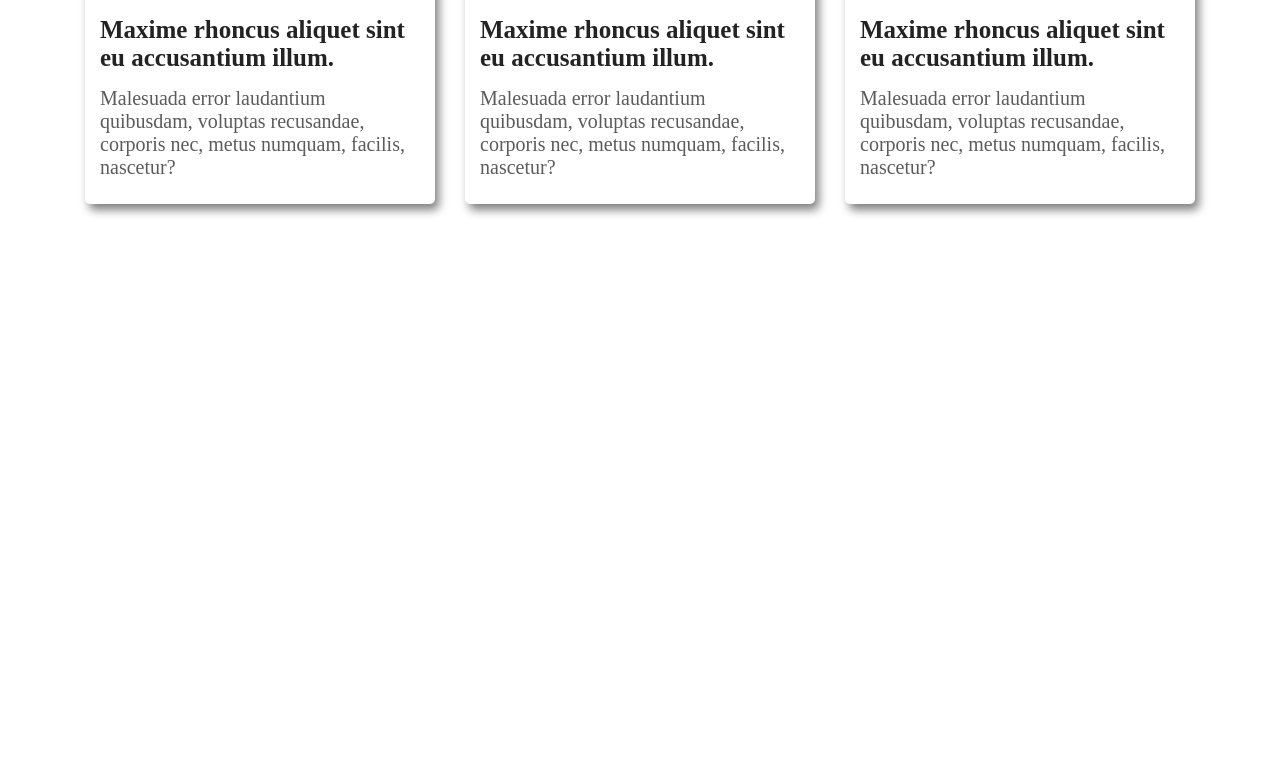
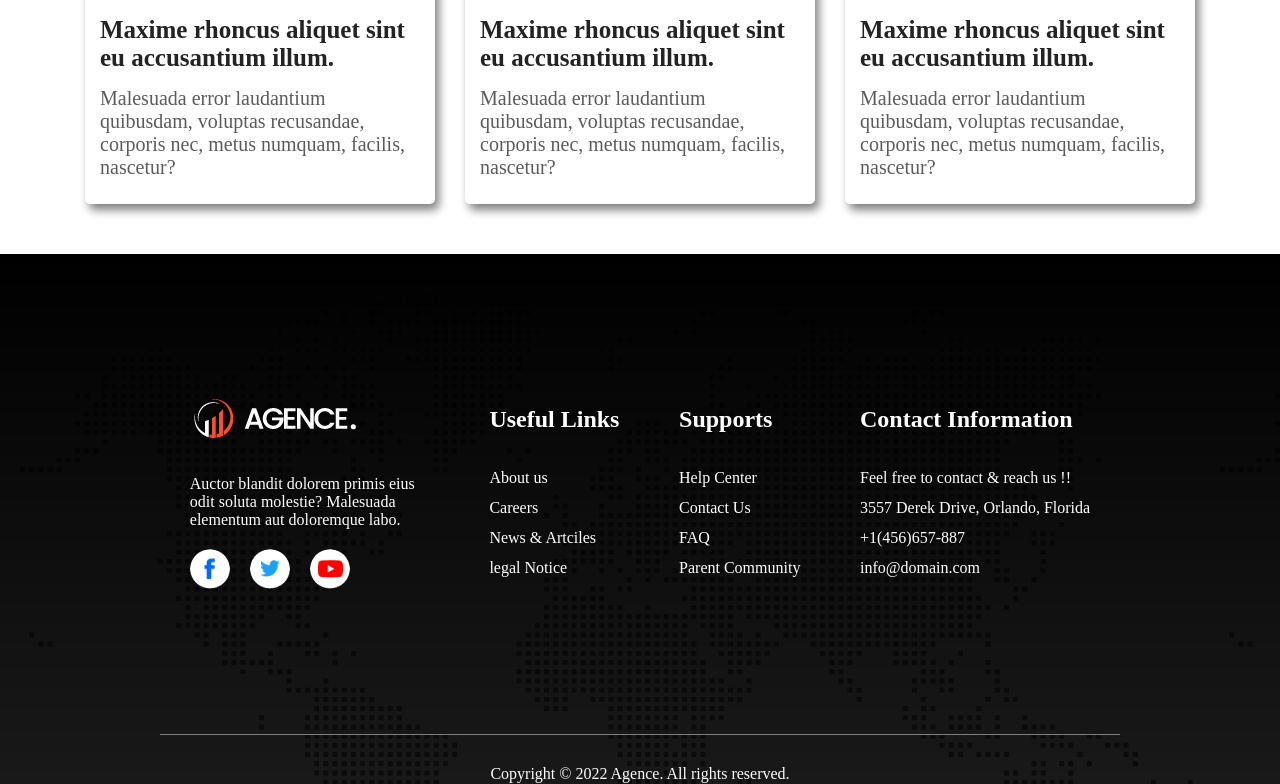
Before and after one commit to sumaakter1/digital-agency, a plain HTML site: page index.html in a window 1280 px wide. Shown: the part 2491-3275 px from the top of the page. Before the commit the page ends 2715 px from the top, so only its background shows below. Drawn offline with Linux system fonts and the light colour scheme.

Commit message:
footer added

```diff
--- a/index.html
+++ b/index.html
@@ -99,6 +99,7 @@
           </div>
         </div>
       </section>
+
       <!-- appointment section  -->
       <div class="appointment-container">
         <div class="number">
@@ -129,6 +130,7 @@
           distinctio! Non officiis, id natus non nisl provident justo.
         </p>
       </div>
+
       <!-- card start  -->
       <div class="blogs">
         <div class="blog">
@@ -136,8 +138,8 @@
           <div class="card-detail">
             <h2>Maxime rhoncus aliquet sint eu accusantium illum.</h2>
             <p>
-            Malesuada error laudantium quibusdam, voluptas recusandae, corporis
-            nec, metus numquam, facilis, nascetur?
+              Malesuada error laudantium quibusdam, voluptas recusandae,
+              corporis nec, metus numquam, facilis, nascetur?
             </p>
           </div>
         </div>
@@ -146,8 +148,8 @@
           <div class="card-detail">
             <h2>Maxime rhoncus aliquet sint eu accusantium illum.</h2>
             <p>
-            Malesuada error laudantium quibusdam, voluptas recusandae, corporis
-            nec, metus numquam, facilis, nascetur?
+              Malesuada error laudantium quibusdam, voluptas recusandae,
+              corporis nec, metus numquam, facilis, nascetur?
             </p>
           </div>
         </div>
@@ -156,12 +158,60 @@
           <div class="card-detail">
             <h2>Maxime rhoncus aliquet sint eu accusantium illum.</h2>
             <p>
-            Malesuada error laudantium quibusdam, voluptas recusandae, corporis
-            nec, metus numquam, facilis, nascetur?
+              Malesuada error laudantium quibusdam, voluptas recusandae,
+              corporis nec, metus numquam, facilis, nascetur?
             </p>
           </div>
         </div>
       </div>
     </main>
+
+    <footer>
+      <div class="footer-container">
+        <div class="agency">
+          <img class="footer-title" src="asset/logo/logo.png" alt="" />
+          <p>
+            Auctor blandit dolorem primis eius odit soluta molestie? Malesuada
+            elementum aut doloremque labo.
+          </p>
+          <ul class="agancy-icon">
+            <li><img src="asset/icons/fb.png" alt="" /></li>
+            <li><img src="asset/icons/twitter.png" alt="" /></li>
+            <li><img src="asset/icons/youtube.png" alt="" /></li>
+          </ul>
+        </div>
+        <div>
+          <h2 class="footer-title">Useful Links</h2>
+          <ul class="footer-links">
+            <li><a href="">About us</a></li>
+            <li><a href="">Careers</a></li>
+            <li><a href="">News & Artciles</a></li>
+            <li><a href="">legal Notice</a></li>
+          </ul>
+        </div>
+        <div>
+          <h2 class="footer-title">Supports</h2>
+          <ul class="footer-links">
+            <li><a href="">Help Center</a></li>
+            <li><a href="">Contact Us</a></li>
+            <li><a href="">FAQ</a></li>
+            <li><a href="">Parent Community</a></li>
+          </ul>
+        </div>
+        <div>
+          <h2 class="footer-title">Contact Information</h2>
+          <ul class="footer-links">
+            <li><a href="">Feel free to contact & reach us !!</a></li>
+            <li><a href="">3557 Derek Drive, Orlando, Florida</a></li>
+            <li><a href="">+1(456)657-887</a></li>
+            <li><a href="">info@domain.com</a></li>
+          </ul>
+        </div>
+      </div>
+
+      <!-- copyright  -->
+
+      <p class="copyright">Copyright &copy 2022 Agence. All rights reserved.</p>
+    </footer>
   </body>
 </html>
--- a/style.css
+++ b/style.css
@@ -1,10 +1,10 @@
-*{
+* {
   padding: 0;
   margin: 0;
   /* border: 2px solid green; */
 }
 
-.nav-container{
+.nav-container {
   color: white;
   background-color: #9b9898;
   padding: 25px;
@@ -12,21 +12,23 @@
   justify-content: space-around;
 }
 
-.items{
+.items {
   list-style: none;
   display: flex;
 }
-.item{
+.item {
   font-size: 20px;
   font-weight: bold;
   padding: 5px;
   margin-right: 20px;
 }
+
 /* banner styles */
-span{
+
+span {
   color: red;
 }
-.banner-container{
+.banner-container {
   width: 100%;
   height: 100vh;
   background-image: url(asset/image/background.jpg);
@@ -34,36 +36,36 @@ span{
   display: flex;
   justify-content: center;
   align-items: center;
-    text-align:center;
-
+  text-align: center;
 }
-.title-banner{
+.title-banner {
   font-size: 85px;
   font-weight: bold;
 }
-.discription{
+.discription {
   font-size: 22px;
   width: 50%;
   margin: auto;
   padding: 15px;
 }
 
-.btn{
+.btn {
   padding: 15px 30px;
   font-size: 17px;
   border: none;
   margin: 5px;
 }
-.btn-discover{
-    background-color:red;
+.btn-discover {
+  background-color: red;
   color: white;
 }
 
 /* service style  */
-.secvice-container{
+.secvice-container {
   width: 100%;
   height: 100vh;
-    background-image: url(asset/image/footer-bg.png),linear-gradient(rgba(0,0,0,1),rgba(0,0,0,0.9));
+  background-image: url(asset/image/footer-bg.png),
+    linear-gradient(rgba(0, 0, 0, 1), rgba(0, 0, 0, 0.9));
   background-blend-mode: overlay;
   display: flex;
   align-items: center;
@@ -71,49 +73,49 @@ span{
   padding-bottom: 120px;
 }
 
-.service-dtl-container{
+.service-dtl-container {
   color: gainsboro;
   width: 50%;
 }
-.service-btn{
-    color:gray;
+.service-btn {
+  color: gray;
   border-radius: 30px;
 }
 
-.service-title{
+.service-title {
   font-size: 30px;
   font-weight: bold;
   padding: 15px;
 }
-.service-detail{
+.service-detail {
   font-size: 20px;
   padding: 15px;
   width: 75%;
 }
-.service-list{
+.service-list {
   padding: 25px;
   list-style: decimal;
 }
-.service-item{
+.service-item {
   font-size: 18px;
 }
-.author-details{
+.author-details {
   display: flex;
   align-items: center;
 }
-.author-detail{
+.author-detail {
   display: flex;
   align-items: center;
   gap: 10px;
   border-right: 2px solid red;
   padding-right: 40px;
 }
-.author-detail img{
+.author-detail img {
   height: 80px;
   width: 80px;
   border-radius: 40px;
 }
-.detail-btn{
+.detail-btn {
   color: red;
   background-color: white;
   border-radius: 30px;
@@ -121,14 +123,13 @@ span{
 }
 
 /* service icon section styles  */
-.service-icon-container{
+.service-icon-container {
   display: flex;
   gap: 20px;
   flex-wrap: wrap;
   width: 50%;
-    /* margin: 40px; */
 }
-.service-icon-div{
+.service-icon-div {
   width: 200px;
   height: 200px;
   background-color: white;
@@ -136,15 +137,14 @@ span{
   padding: 50px;
   border-radius: 10px;
   box-shadow: 4px 5px 8px gray;
-
 }
-.service-icon-div img{
+.service-icon-div img {
   width: 100px;
   padding-bottom: 20px;
 }
 
 /* appointment section styles  */
-.appointment-container{
+.appointment-container {
   display: flex;
   justify-content: space-around;
   align-items: center;
@@ -156,66 +156,115 @@ span{
   border-radius: 20px;
   margin-top: -80px;
 }
-.appointment-container button{
+.appointment-container button {
   color: black;
 }
-.number{
+.number {
   display: flex;
   gap: 15px;
   border-right: 2px solid white;
   padding-right: 30px;
   line-height: 30px;
-
 }
-.number img{
+.number img {
   width: 90px;
 }
 
-.appointment-disc{
+.appointment-disc {
   width: 350px;
   font-size: 18px;
-
 }
 
 /* blog section styles */
-.blog-section{
+.blog-section {
   width: 50%;
   margin: auto;
   text-align: center;
-    padding: 50px ;
+  padding: 50px;
 }
-.blog-section h1{
+.blog-section h1 {
   font-size: 50px;
   padding-bottom: 15px;
 }
-.blog-section  p{
+.blog-section p {
   font-size: 20px;
 }
-.blogs{
+.blogs {
   display: flex;
   justify-content: space-around;
-    margin:20px 70px;
+  margin: 20px 70px;
 }
-.blog{
+.blog {
   width: 350px;
   border-radius: 5px;
   box-shadow: 4px 6px 10px gray;
   padding-bottom: 10px;
 }
-.blog img{
+.blog img {
   width: 350px;
   border-radius: 5px;
-    /* padding-bottom: 10px; */
 }
-.blog h2{
+.blog h2 {
   color: #242323;
   font-size: 25px;
 }
-.blog p{
+.blog p {
   font-size: 20px;
   color: #5c5b5b;
   padding-top: 15px;
 }
-.card-detail{
+.card-detail {
   padding: 15px;
 }
+
+/* footer section styles  */
+footer {
+  width: 100%;
+  height: 60vh;
+  background-image: url(asset/image/footer-bg.png),
+    linear-gradient(rgba(0, 0, 0, 1), rgba(0, 0, 0, 0.9));
+  background-blend-mode: overlay;
+  color: white;
+  margin-top: 50px;
+  padding-bottom: 50px;
+}
+.footer-container {
+  display: flex;
+  justify-content: space-around;
+  align-items: center;
+  width: 75%;
+  height: 60vh;
+  margin: auto;
+  border-bottom: 1px solid gray;
+}
+.footer-title {
+  padding-bottom: 30px;
+}
+.agancy-icon {
+  display: flex;
+  gap: 20px;
+  list-style: none;
+}
+.agency {
+  width: 25%;
+}
+.agancy-icon img {
+  width: 40px;
+  height: 40px;
+  border-radius: 50%;
+  background-color: black;
+  color: white;
+  margin-top: 20px;
+}
+.footer-links {
+  list-style: none;
+}
+.footer-links li a {
+  text-decoration: none;
+  color: white;
+  line-height: 30px;
+}
+.copyright {
+  text-align: center;
+  margin: 30px;
+}
```
Also changed, not shown: asset/icons/fb.png (added), asset/icons/twitter.png (added), asset/icons/youtube.png (added). Lines whose indentation alone changed are shown as unchanged.
